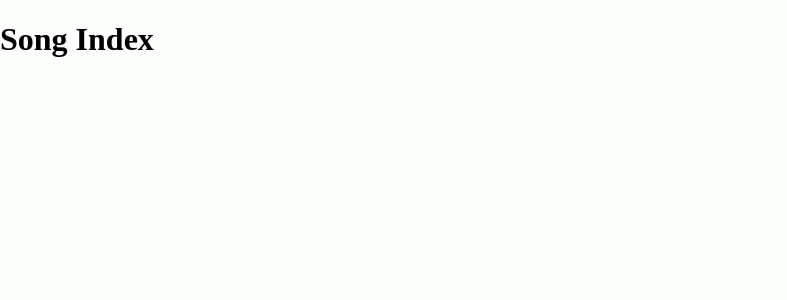
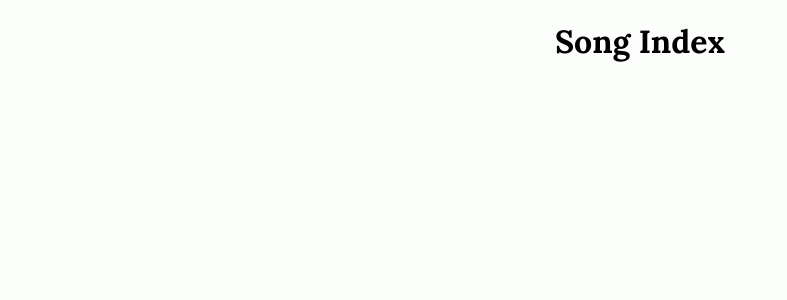
Before and after one commit to FrazerSeymour/Chord-Compiler, a Jekyll site: the page built from chord-compiler/index.html, in a window 1280 px wide. Shown: the top 300 px of the page, without its empty margins (0-787 px from the left). Built offline with Jekyll 4.4.1, drawn with Linux system fonts in a browser that asks for light colours.

Commit message:
Basic styling of song index; sort list into columns.

```diff
--- /dev/null
+++ b/chord-compiler/css/index.scss
@@ -0,0 +1,35 @@
+---
+---
+
+@import "typography";
+@import url($fontUrl);
+
+header {
+  h1 {
+    @extend .serif;
+    text-align: center;
+  }
+}
+
+article.songIndex {
+  columns: 3;
+  column-fill: balance;
+
+  h2, h3 {
+    @extend .serif;
+    margin: 0 1em;;
+    width: available;
+  }
+
+  h2 {
+    margin-top: 1em;
+
+    &:first-of-type {
+      margin-top: 0;
+    }
+  }
+
+  h3 {
+    font-weight: normal;
+  }
+}
--- a/chord-compiler/index.html
+++ b/chord-compiler/index.html
@@ -2,6 +2,8 @@
 layout: main
 title: Song Index
 ---
+
+<link rel="stylesheet" href="{{ baseurl }}/css/index.css">
 
 <header>
   <h1>Song Index</h1>
```
